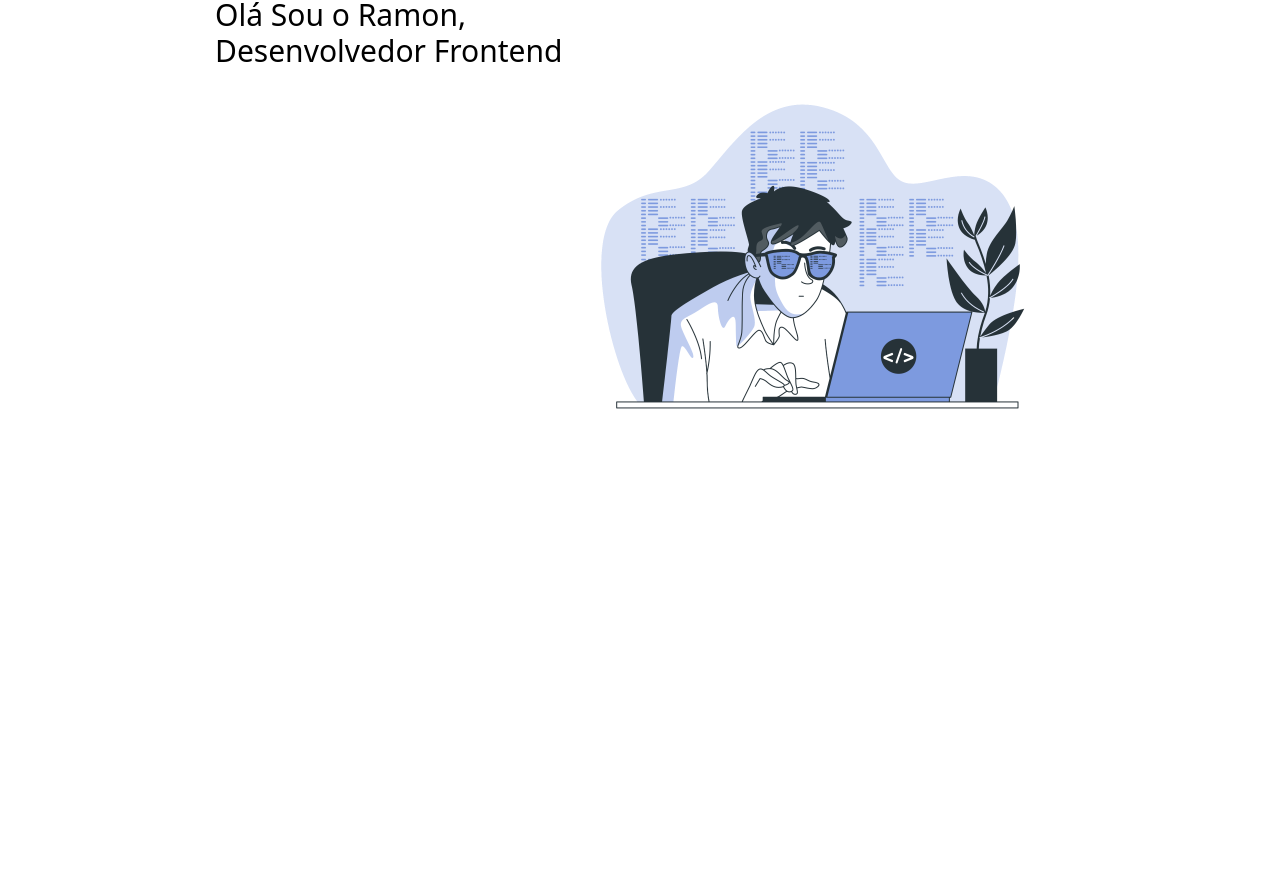
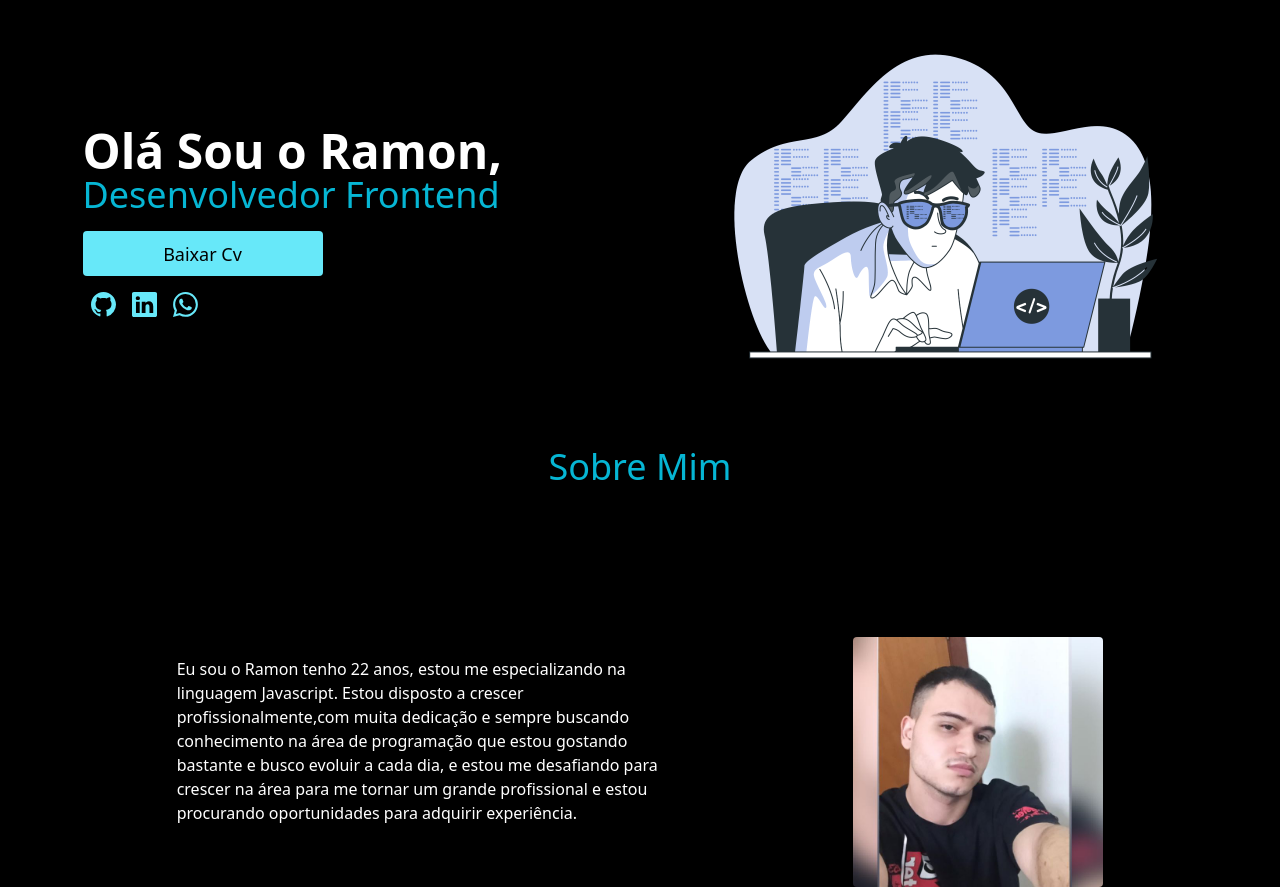
Before and after one commit to ramoncodevale/portfolio-react, a React (Vite) app: page / in a window 1280 px wide. Shown: the part 159-1046 px from the top of the page. Before the commit the page ends 800 px from the top, so only its background shows below. Built offline with nearby package versions, Linux system fonts and the light colour scheme.

Commit message:
add about

```diff
--- a/src/App.jsx
+++ b/src/App.jsx
@@ -1,12 +1,16 @@
 import Navbar from "./components/Navbar"
 import Home from "./pages/Home";
+import About from "./pages/About";
+
 
 function App() {
 
   return (
-    <div className="App">
+    <div className="bg-black">
       <Navbar />
       <Home />
+      <About />
+
     </div>
   )
 }
--- a/src/constants/data.js
+++ b/src/constants/data.js
@@ -5,11 +5,15 @@ const contentHome = [
         paragraph1:  "Olá Sou o Ramon,",
         paragraph2: "Desenvolvedor Frontend",
         image: images.Avatar,
-        iconLinkedin: images.BsLinkedin,
-        iconGithub: images.BsGithub,
-        iconWhatsapp: images.BsWhatsapp,
+    }
+]
+
+const contentAbout = [
+    {
+        text: "Eu sou o Ramon tenho 22 anos, estou me especializando na linguagem Javascript. Estou disposto a crescer profissionalmente,com muita dedicação e sempre buscando conhecimento na área de programação que estou gostando bastante e busco evoluir a cada dia, e estou me desafiando para crescer na área para me tornar um grande profissional e estou procurando oportunidades para adquirir experiência.",
+        image: images.Perfil,
     }
 ]
 
 
-export default { contentHome }
+export default { contentHome, contentAbout }
--- a/src/constants/images.js
+++ b/src/constants/images.js
@@ -1,9 +1,7 @@
 import Avatar from '../assets/avatar.png';
-import { BsLinkedin, BsGithub, BsWhatsapp } from 'react-icons/bs';
+import Perfil from '../assets/minha-foto.png'
 
 export default {
      Avatar,
-     BsLinkedin,
-     BsGithub,
-     BsWhatsapp,
+     Perfil,
     }
--- /dev/null
+++ b/src/pages/About.jsx
@@ -0,0 +1,20 @@
+import React from 'react'
+import data from '../constants/data'
+
+const About = () => {
+  return (
+    <div>
+    <h1 className='text-cyan-500 text-4xl flex justify-center  mt-50'>Sobre Mim</h1>
+    <div className='mt-50'>
+    {data.contentAbout.map((content, index) =>(
+    <div className='flex justify-evenly mt-[150px]' key={index}>
+    <p className='text-white w-[500px] mt-[20px]'>{content.text}</p>
+    <img src={content.image} className='w-[250px]  h-[250px] rounded' />
+    </div>
+    ))}
+    </div>
+    </div>
+  )
+}
+
+export default About
--- a/src/pages/Home.jsx
+++ b/src/pages/Home.jsx
@@ -1,15 +1,29 @@
-import React from "react";
+import { BsGithub, BsLinkedin, BsWhatsapp } from "react-icons/bs";
 
 import data from "../constants/data";
 
 function Home() {
   return (
-    <div className="mt-[100px]">
+    <div className="mt-[50px]">
       {data.contentHome.map((content, i) => (
-        <div className="flex justify-center" key={i}>
-          <div className="w-[350px]">
-          <h1 className="text-black text-3xl">{content.paragraph1}</h1>
-          <h1 className="text-black text-3xl">{content.paragraph2}</h1>
+        <div className="flex justify-around" key={i}>
+          <div className="w-[450px] mt-[180px]">
+            <h1 className="text-white font-bold text-5xl"> {content.paragraph1}</h1>
+            <h1 className="text-cyan-500 text-4xl">{content.paragraph2}</h1>
+            <button className="bg-cyan-300 hover:bg-cyan-500 mt-4 h-[45px] w-60 text-black text-lg rounded">
+              Baixar Cv
+            </button>
+      <div className="flex mt-4">
+        <a href="#">
+          <BsGithub className="text-cyan-300 hover:text-cyan-500 mx-2" size={25} />
+        </a>
+        <a href="#">
+          <BsLinkedin className="text-cyan-300 hover:text-cyan-500 mx-2" size={25} />
+        </a>
+        <a href="#">
+          <BsWhatsapp className="text-cyan-300 hover:text-cyan-500 mx-2" size={25} />
+        </a>
+      </div>
           </div>
           <img className="w-[500px]" src={content.image} />
         </div>
```
Also changed, not shown: src/assets/minha-foto.png (added).
